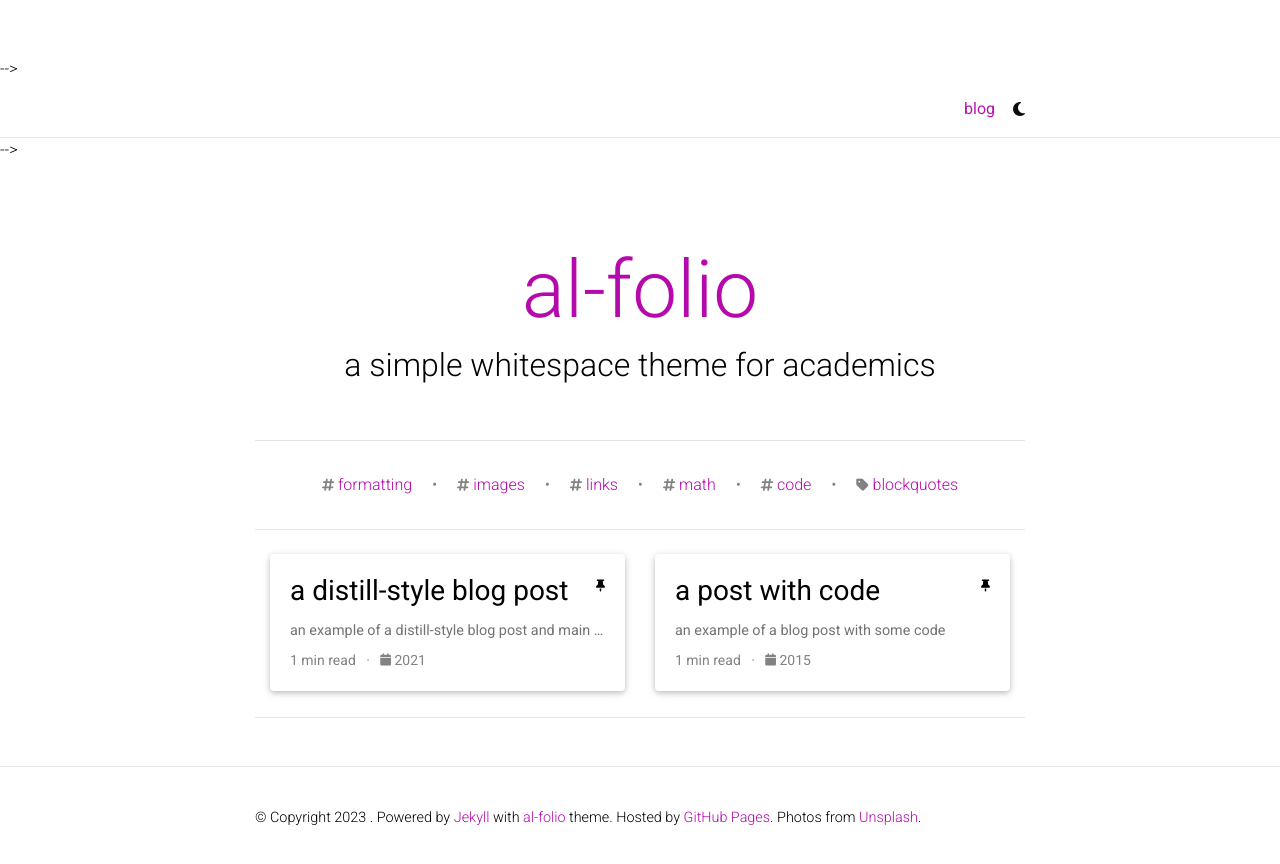
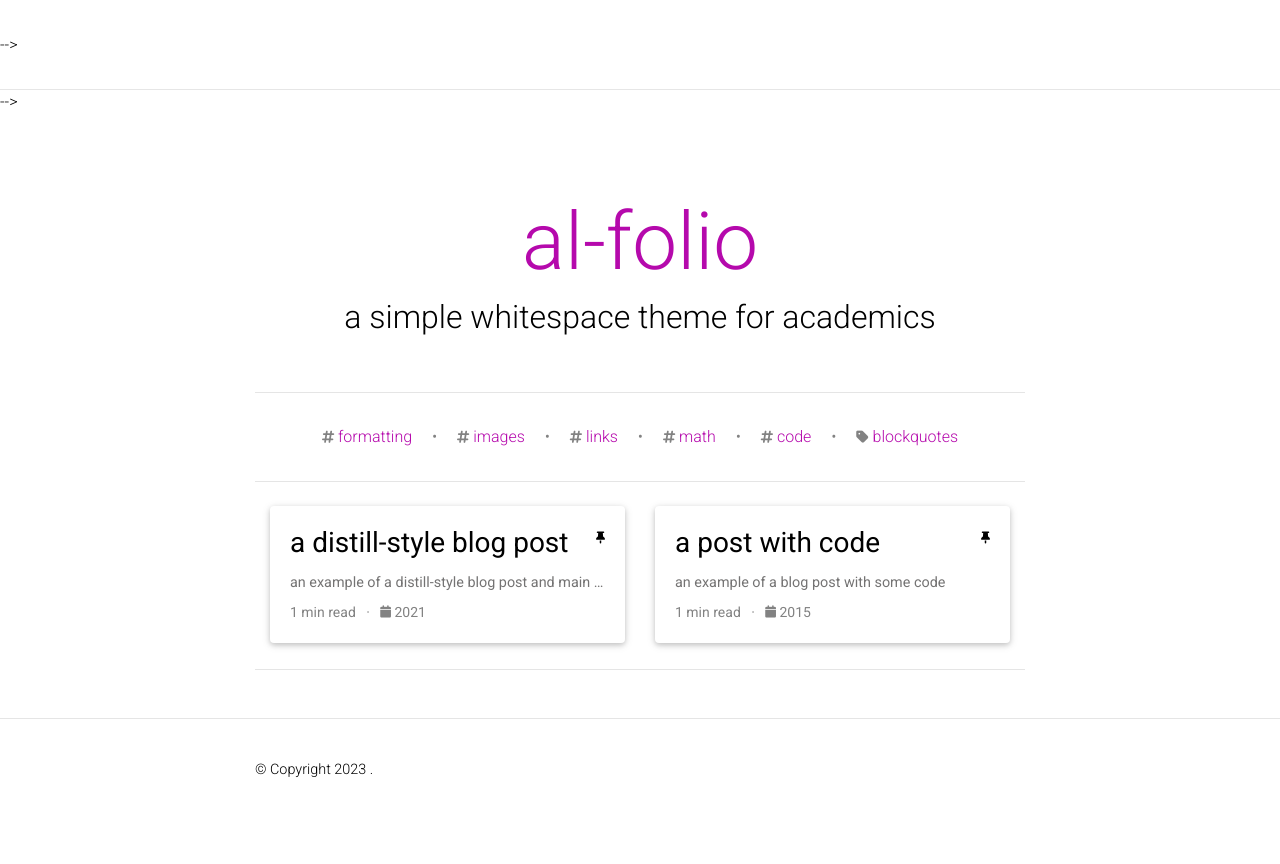
Before and after one commit to teresaxyu/teresaxyu.github.io, a Jekyll site: the page built from blog/index.html, in a window 1280 px wide. Shown: the top 864 px of the page. Built offline with Jekyll 4.4.1, drawn with Linux system fonts in a browser that asks for light colours; comment, search, counter and statistics services are not loaded; a style sheet for code colours, icons or effects is not loaded.

Commit message:
delete navbar

```diff
--- a/_config.yml
+++ b/_config.yml
@@ -10,9 +10,6 @@
 description: > # the ">" symbol means to ignore newlines until "footer_text:"
   A simple, whitespace theme for academics. Based on [*folio](https://github.com/bogoli/-folio) design.
 footer_text: >
-  Powered by <a href="https://jekyllrb.com/" target="_blank">Jekyll</a> with <a href="https://github.com/alshedivat/al-folio">al-folio</a> theme.
-  Hosted by <a href="https://pages.github.com/" target="_blank">GitHub Pages</a>.
-  Photos from <a href="https://unsplash.com" target="_blank">Unsplash</a>.
 keywords: jekyll, jekyll-theme, academic-website, portfolio-website  # add your own keywords or leave empty
 
 lang: en # the language of your site (for example: en, fr, cn, ru, etc.)
@@ -121,7 +118,7 @@
 # -----------------------------------------------------------------------------
 
 blog_name: al-folio # blog_name will be displayed in your blog page
-blog_nav_title: blog # your blog must have a title for it to be displayed in the nav bar
+blog_nav_title:  # your blog must have a title for it to be displayed in the nav bar
 blog_description: a simple whitespace theme for academics
 permalink: /blog/:year/:title/
 
@@ -365,7 +362,7 @@
 enable_math:                true   # enables math typesetting (uses MathJax)
 enable_tooltips:            false  # enables automatic tooltip links generated
                                    # for each section titles on pages and posts
-enable_darkmode:            true   # enables switching between light/dark modes
+enable_darkmode:            false   # enables switching between light/dark modes
 enable_navbar_social:       false  # enables displaying social links in the
                                    # navbar on the about page
 enable_project_categories:  true   # enables categorization of projects into
--- a/blog/index.html
+++ b/blog/index.html
@@ -2,7 +2,7 @@
 layout: default
 title: blog
 pagination:
-  enabled: true
+  enabled: false
   collection: posts
   permalink: /page/:num/
   per_page: 5
```
